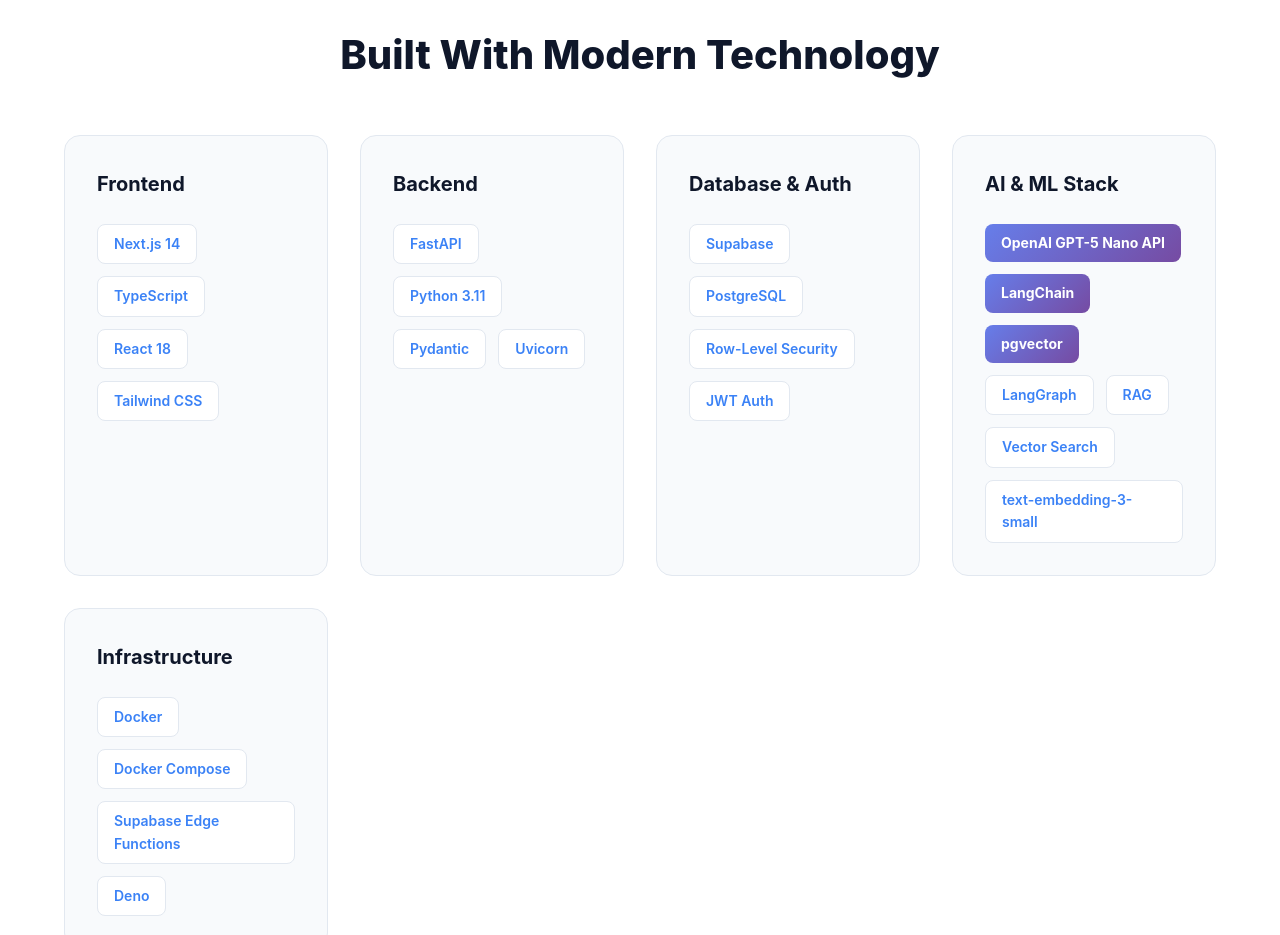
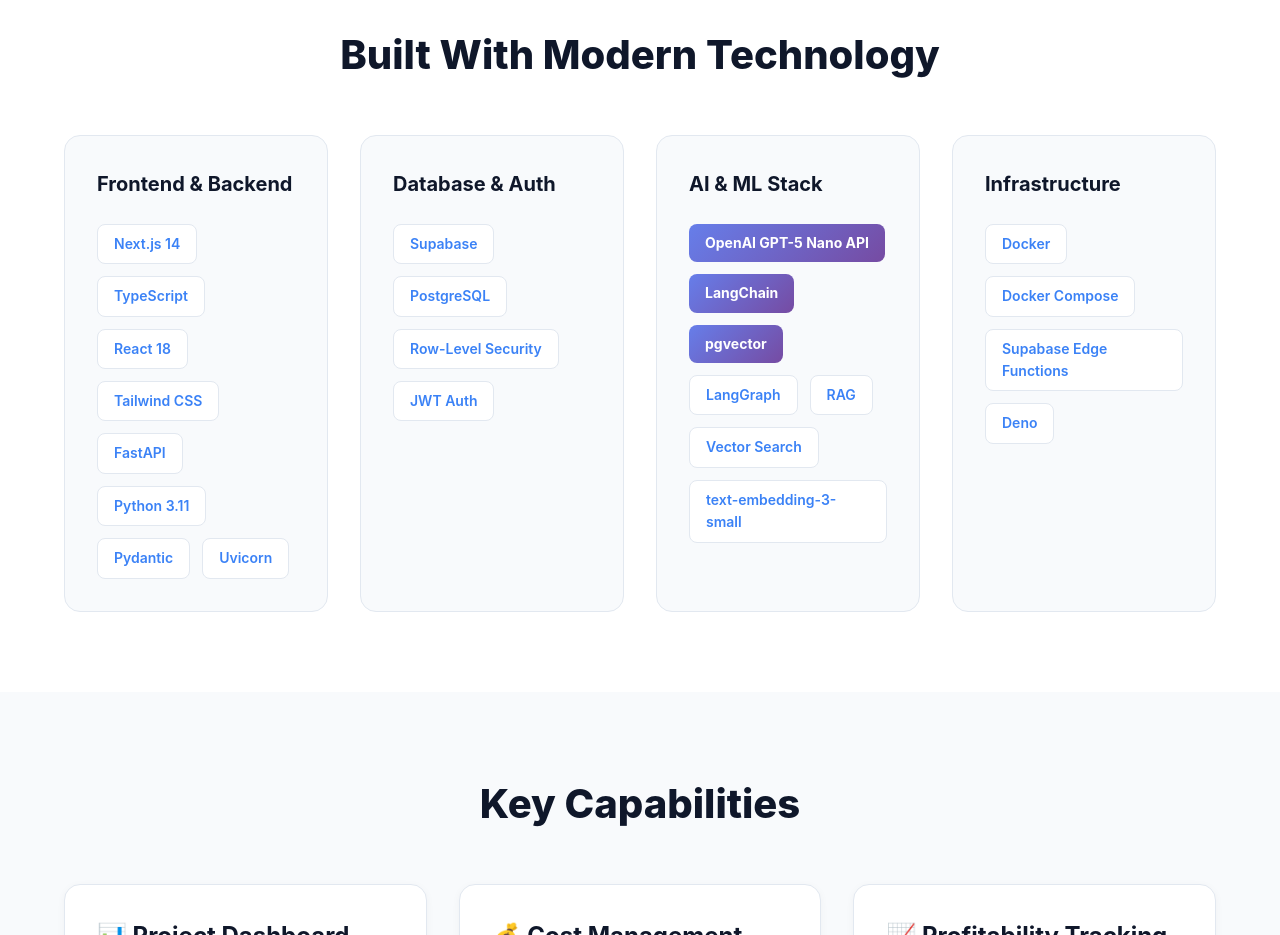
Before and after one commit to zeinalasali/project-manager-showcase, a plain HTML site: page index.html in a window 1280 px wide. Shown: the part 1740-2675 px from the top of the page. Drawn offline with Linux system fonts and the light colour scheme.

Commit message:
Added comprehensive README and fixed tech stack containers

```diff
--- a/index.html
+++ b/index.html
@@ -122,17 +122,12 @@
             <h2 class="section-title">Built With Modern Technology</h2>
             <div class="tech-grid">
                 <div class="tech-category">
-                    <h3>Frontend</h3>
+                    <h3>Frontend & Backend</h3>
                     <div class="tech-items">
                         <span class="tech-badge">Next.js 14</span>
                         <span class="tech-badge">TypeScript</span>
                         <span class="tech-badge">React 18</span>
                         <span class="tech-badge">Tailwind CSS</span>
-                    </div>
-                </div>
-                <div class="tech-category">
-                    <h3>Backend</h3>
-                    <div class="tech-items">
                         <span class="tech-badge">FastAPI</span>
                         <span class="tech-badge">Python 3.11</span>
                         <span class="tech-badge">Pydantic</span>
```
